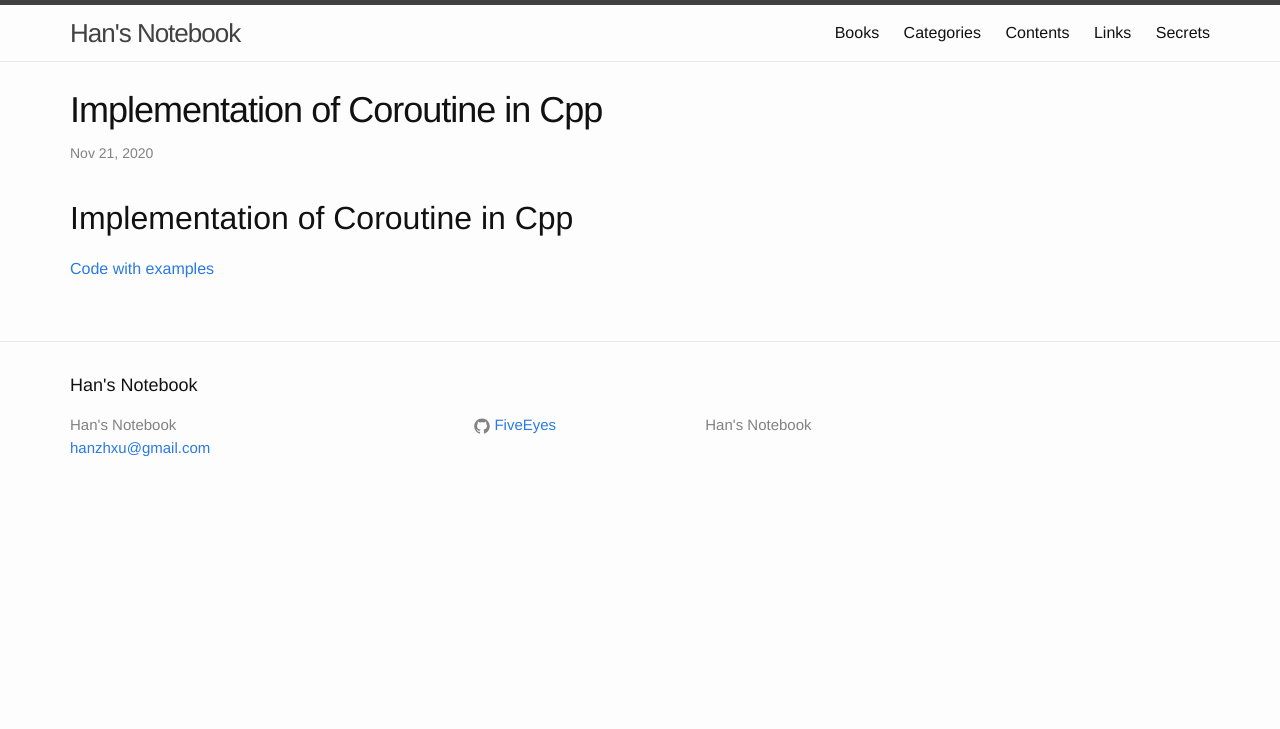
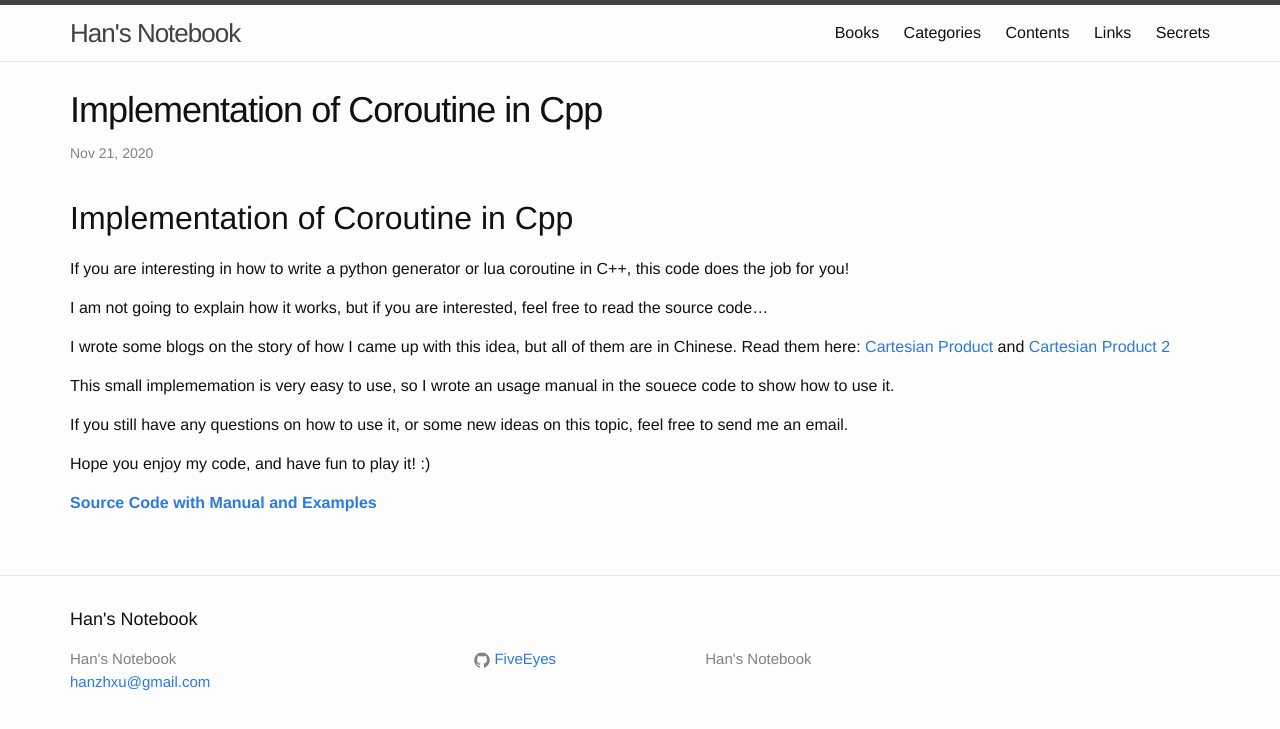
Before and after one commit to FiveEyes/FiveEyes.github.io, a Jekyll site: the page built from _posts/plt/2020-11-21-impl_coroutine_in_cpp.md, in a window 1280 px wide. Shown: the top 729 px of the page. Built offline with Jekyll 4.4.1, drawn with Linux system fonts in a browser that asks for light colours.

Commit message:
Update 2020-11-21-impl_coroutine_in_cpp.md

```diff
--- a/_posts/plt/2020-11-21-impl_coroutine_in_cpp.md
+++ b/_posts/plt/2020-11-21-impl_coroutine_in_cpp.md
@@ -7,4 +7,16 @@ categories: Lang
 
 # Implementation of Coroutine in Cpp
 
-[Code with examples](https://github.com/FiveEyes/FiveEyes.github.io/blob/master/assets/code/cpp/macro_yield.cpp)
+If you are interesting in how to write a python generator or lua coroutine in C++, this code does the job for you!
+
+I am not going to explain how it works, but if you are interested, feel free to read the source code...
+
+I wrote some blogs on the story of how I came up with this idea, but all of them are in Chinese. Read them here: [Cartesian Product](https://freopen.com/lang/2020/08/11/Cartesian-Product.html) and [Cartesian Product 2](https://freopen.com/lang/2020/11/19/Cartesian-Product-2.html)
+
+This small implememation is very easy to use, so I wrote an usage manual in the souece code to show how to use it.
+
+If you still have any questions on how to use it, or some new ideas on this topic, feel free to send me an email.
+
+Hope you enjoy my code, and have fun to play it! :)
+
+[**Source Code with Manual and Examples**](https://github.com/FiveEyes/FiveEyes.github.io/blob/master/assets/code/cpp/macro_yield.cpp)
```
